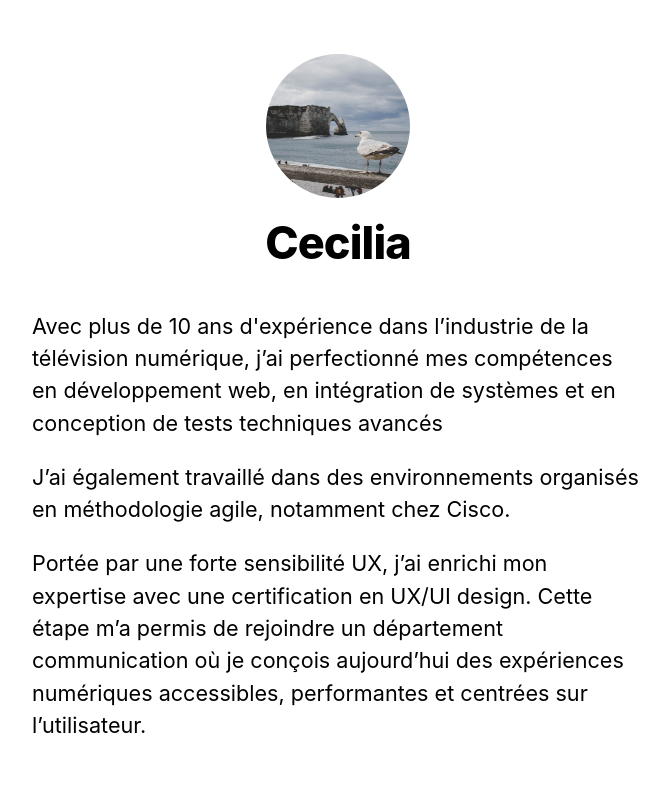
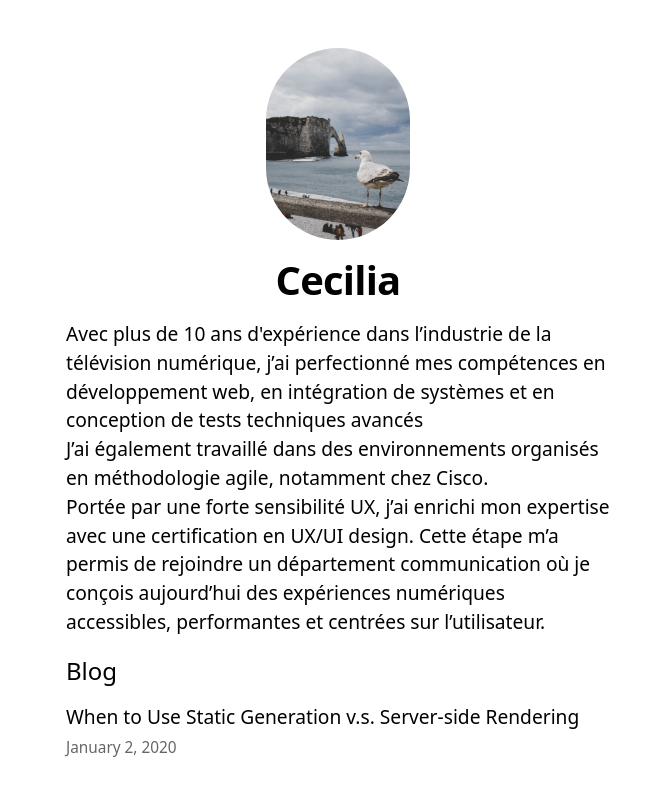
Before and after one commit to cmartinezBoada/next-blog-withTailwindcss, a Next.js app: page / in a window 1280 px wide. Shown: the top 785 px of the page, without its empty margins (302-971 px from the left). Built offline with nearby package versions, Linux system fonts and the light colour scheme.

Commit message:
First commit

```diff
--- /dev/null
+++ b/postcss.config.js
@@ -0,0 +1,6 @@
+module.exports = {
+  plugins: {
+    tailwindcss: {},
+    autoprefixer: {},
+  },
+}
--- a/styles/global.css
+++ b/styles/global.css
@@ -1,27 +1,3 @@
-html,
-body {
-  padding: 0;
-  margin: 0;
-  font-family: -apple-system, BlinkMacSystemFont, Segoe UI, Roboto, Oxygen, Ubuntu,
-	Cantarell, Fira Sans, Droid Sans, Helvetica Neue, sans-serif;
-  line-height: 1.6;
-  font-size: 18px;
-}
-
-* {
-  box-sizing: border-box;
-}
-
-a {
-  color: #0070f3;
-  text-decoration: none;
-}
-
-a:hover {
-  text-decoration: underline;
-}
-
-img {
-  max-width: 100%;
-  display: block;
-}
+@tailwind base;
+@tailwind components;
+@tailwind utilities;
--- /dev/null
+++ b/tailwind.config.js
@@ -0,0 +1,12 @@
+/** @type {import('tailwindcss').Config} */
+module.exports = {
+  content: [
+    "./pages/**/*.{js,ts,jsx,tsx}",
+    "./components/**/*.{js,ts,jsx,tsx}",
+    "./app/**/*.{js,ts,jsx,tsx}", // si tu utilises le nouveau App Router
+  ],
+  theme: {
+    extend: {},
+  },
+  plugins: [],
+}
```
Also changed, not shown: package.json (+4 -4 lines), 1 other file (tests, documents, lock files or other folders).
